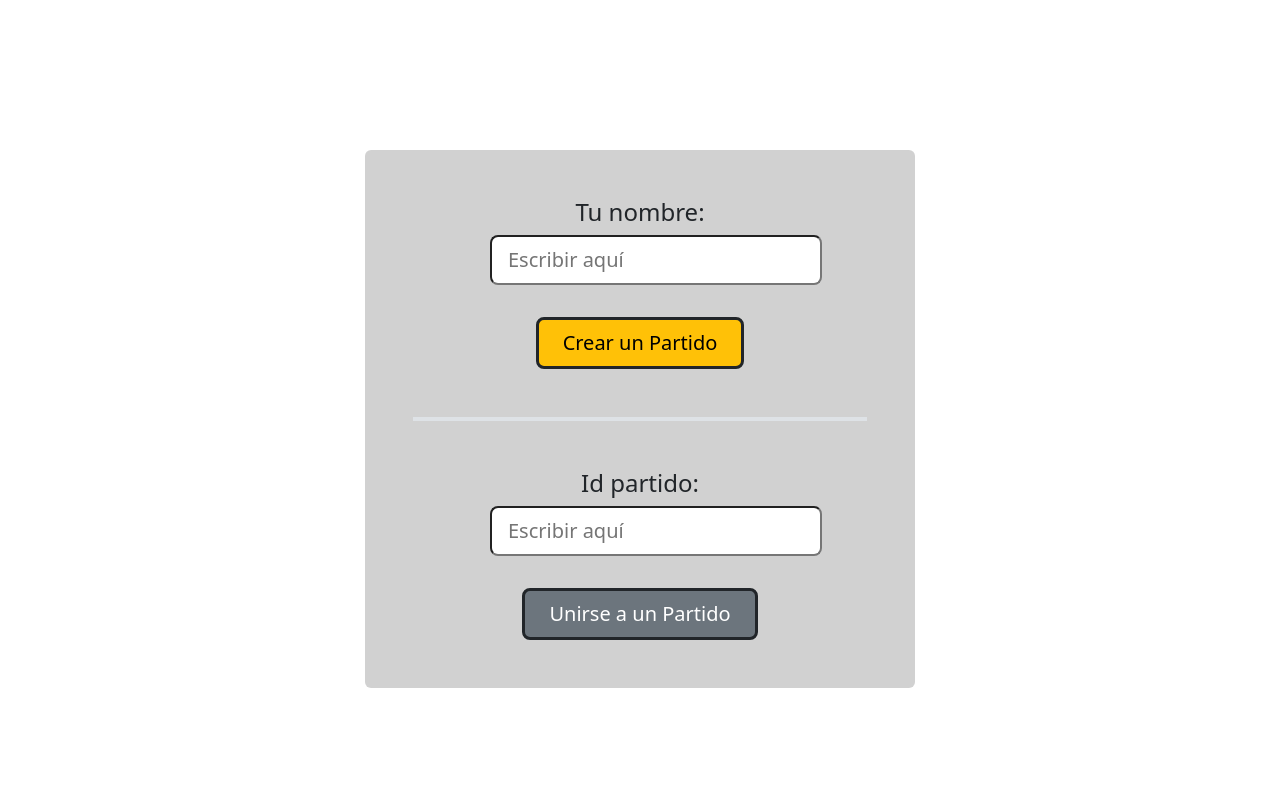
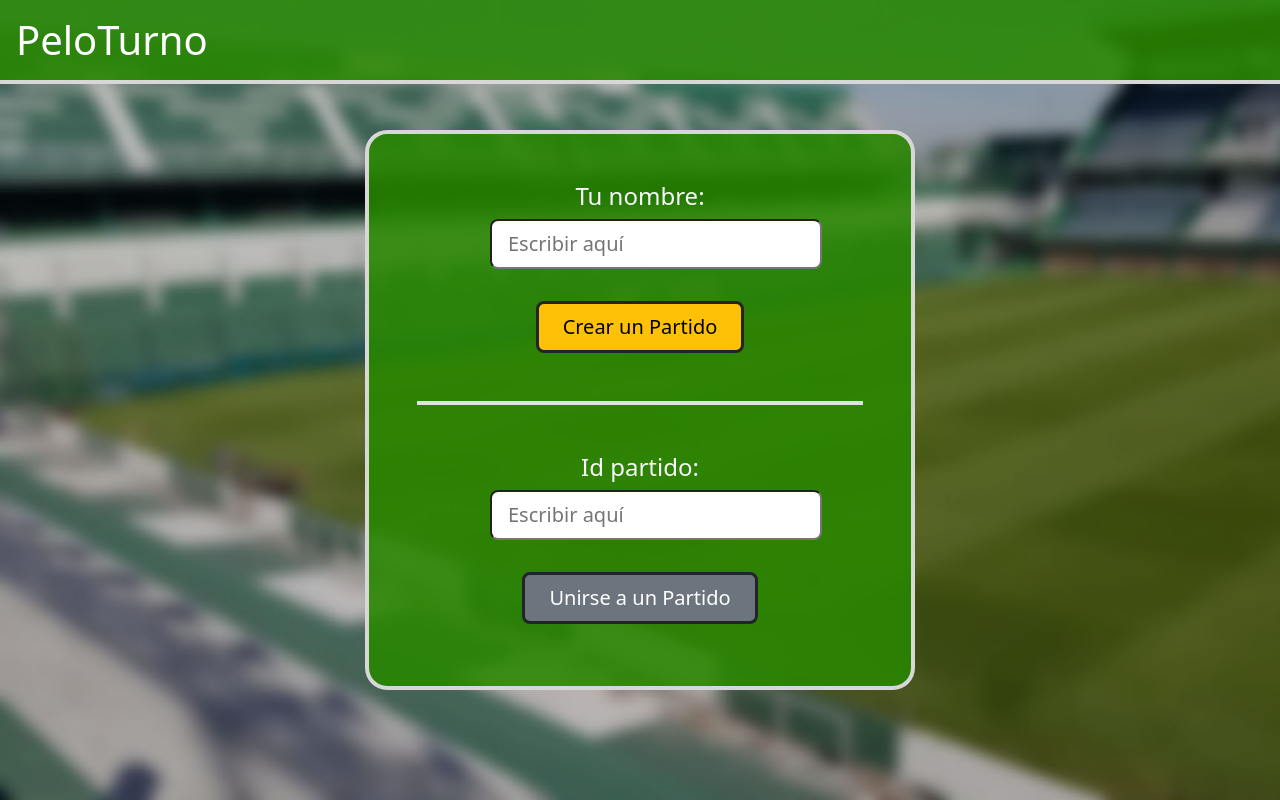
Before and after one commit to Alternativy/PeloTurno, a React (Create React App) app: page / in a window 1280 px wide. Built offline with nearby package versions, Linux system fonts and the light colour scheme.

Commit message:
css changes and partido comp

```diff
--- a/src/App.css
+++ b/src/App.css
@@ -1,59 +1,37 @@
 h1 {
-	background-color: #1c703d;
 	color: white;
 	margin: 0px;
 	padding-left: 30px;
-
 }
 
 header{
 	z-index: 999;
 	position: absolute;
 	width: 100%;
+	background-color: rgba(40, 135, 0, 0.873);
+	border-bottom: 4px solid rgb(215, 215, 215);
 }
 
 /* Establecer la imagen de fondo para el elemento body */
 .background{
-	background-image: url(./assets/img/banfiellld.jpeg);
+	background-image: url(./assets/img/staduim-bck.jpg);
 	background-repeat: no-repeat;
 	background-size: cover;
 	background-attachment: fixed;
 	display: flex;
 	justify-content: center;
-	min-height: 1200px;
+	min-height: 700px;
 	height: 100vh;
-
 }
-
-/* Aplicar un filtro de desenfoque y un filtro de brillo a la imagen de fondo */
-/* .background::before {
-	content: "";
-	position: absolute;
-	top: 0;
-	left: 0;
-	width: 100%;
-	height: 100%;
-	background: inherit;
-	filter: blur(2px) brightness(0.8);
-	-webkit-filter: blur(2px);
-	z-index: -1;
-  } */
-
-  /*
-  main{
-	  background-color: rgba(255, 238, 0, 0.6);
-	backdrop-filter: blur(6px);
-	padding: 2%;
-	box-shadow: solid 0px 0px 12px;
-}
-*/
 
 
 .container{
-	background-color: rgba(255, 238, 0, 0.6);
+	background-color: rgba(40, 135, 0, 0.88);
 	max-width: 550px !important;
-	max-height: 1000px;
-	margin-top: 150px;
+	max-height: 560px;
+	margin-top: 130px;
+	border: 4px solid rgb(215, 215, 215);
+	border-radius: 4%;
 }
 
 .form-check-input[type=checkbox] {
--- a/src/App.js
+++ b/src/App.js
@@ -14,7 +14,13 @@ function App() {
         <Router>
         		<Routes>
 					<Route path="/" element={
-						<div className='container rounded p-5' style={{backgroundColor: 'rgba(25,25,25,0.2)'}}>
+
+						<div className="background">
+						<header>
+						<h1 className='p-3 m-0'> PeloTurno
+						</h1>
+					</header>
+						<div className='container p-5 p-relative '>
 							<CrearPartido/>
 							<br/>
 							<br/>
@@ -22,6 +28,7 @@ function App() {
 							<br/>
 							<br/>
 							<UnirsePartido/>
+						</div>
 						</div>
 					} />
 
--- a/src/components/Crear Partido/CrearPartido.js
+++ b/src/components/Crear Partido/CrearPartido.js
@@ -63,7 +63,7 @@ function CrearPartido() {
 
         <form className='formulario m-auto text-center' onSubmit={writeToDatabase}>
 
-        <label className='h4 text-start' htmlFor='username'>Tu nombre:</label>
+        <label className='h4 text-start text-light' htmlFor='username'>Tu nombre:</label>
         <br/>
         <input type='text' id='username' placeholder='Escribir aquí' name='username' className='form-control-lg mb-3'/>
 
--- a/src/components/Partido Component/PartidoComponent.js
+++ b/src/components/Partido Component/PartidoComponent.js
@@ -38,59 +38,72 @@ function PartidoComponent() {
   const { id } = useParams();
   const dbRef = ref(database, "partido/" + id);
   const [data, setData] = useState("");
-  let hasUserCookies = false;
-  const cookie = getCookies(id);
+  const [hasUserCookies, setHasUserCookies] = useState(null);
 
   useEffect(() => {
+
+    const cookie = getCookies(id);
+    // obtener datos del usuario a partir de la cookie
+    function get_user(){
+      // verificar si existe el partidocn esa ID
+      get(ref(database, `partido/${id}`)).then((snapshot) => {
+        if (snapshot.exists()) {
+          const data_get = snapshot.val();
+
+          // por cada usuario en la data, chekear si coincide la cookie.value con el id del usuario
+          for (const userId in data_get.usuarios) {
+            const user = data_get.usuarios[userId];
+            // buscar si el id de usuario en la db coincide con el valor de la cookie
+            if (cookie && user.user_id === cookie.value) {
+              console.log('El usuario posee cookies guardadas con username: ' + user.username);
+              setHasUserCookies(true);
+              console.log(hasUserCookies);
+              if (user.is_admin) {
+                console.log('es admin: ' + user.is_admin);
+              }
+              break;
+            }
+            else{
+              setHasUserCookies(false);
+              console.log('No existe el usuario');
+            }
+          }
+        }
+        else {
+          console.log('No existe el partido, ID incorrecta');
+          window.location.replace('http://localhost:3000');
+        }
+
+      }).catch((error) => {
+        console.log('Error al obtener los datos del partido: ', error);
+      });
+    }
+
+    get_user();
+
     onValue(dbRef, (snapshot) => {
       if (snapshot.exists()) {
         setData(snapshot.val());
       }
+      else{
+        console.log("No existe el partido");
+          window.location.replace("/");
+      }
     });
-    }, []);
+
+  }, [id]);
+
 
 
 
 const unirsePartido = (event) => {
   event.preventDefault();
-  const id = event.target[0].value;
-  let hasUserCookies = false;
-  const cookies = getCookies(id);
 
-      // verificar si existe el partidocn esa ID
-      get(ref(database, `partido/${id}`)).then((snapshot) => {
-          if (snapshot.exists()) {
-              const data = snapshot.val();
-              console.log(data.id);
-              if (cookies && cookies.name === data.id){
-
-                  // por cada usuario en la data, chekear si coincide la cookie.value con el id del usuario
-                  for (const userId in data.usuarios) {
-                      const user = data.usuarios[userId];
-                      // buscar si el id de usuario en la db coincide con el valor de la cookie
-                      if (cookies && user.user_id === cookies.value) {
-                        console.log('El usuario posee cookies guardadas con username: ' + user.username);
-                          if (user.is_admin) {
-                              console.log('es admin: ' + user.is_admin);
-                          }
-                          hasUserCookies = true;
-                          break;
-                      }
-                      else{
-                          hasUserCookies = false;
-                      }
-                  }
-              }
-
-              // el usuario no posee cookies guardadas
-              if (!hasUserCookies){
-                  // si no coincide el valor de la cookie con un usuario en la db
-                  console.log('El usuario no existe ... abrir modal-box input de ingrese su nombre');
     const user_id = uid(8);
     update(ref(database, `partido/${id}/usuarios`), {
             [user_id]: {
             "user_id": user_id,
-                          "username": event.target[1].value,
+            "username": event.target[0].value,
             "color": "red",
             "positionX": 0,
             "positionY": 0
@@ -113,61 +126,12 @@ const unirsePartido = (event) => {
       });
   }
 
-          }
-          else {
-              console.log('No existe el partido, ID incorrecta');
-          }
-      }).catch((error) => {
-          console.log('Error al obtener los datos del partido: ', error);
-      });
 
-};
-
-
-
-
-    // obtener datos del usuario a partir de la cookie
-    function get_user(){
-      // verificar si existe el partidocn esa ID
-      get(ref(database, `partido/${id}`)).then((snapshot) => {
-        if (snapshot.exists()) {
-          const data_get = snapshot.val();
-
-          // por cada usuario en la data, chekear si coincide la cookie.value con el id del usuario
-          for (const userId in data_get.usuarios) {
-            const user = data_get.usuarios[userId];
-            // buscar si el id de usuario en la db coincide con el valor de la cookie
-            if (cookie && user.user_id === cookie.value) {
-              console.log('El usuario posee cookies guardadas con username: ' + user.username);
-                if (user.is_admin) {
-                    console.log('es admin: ' + user.is_admin);
-                }
-                hasUserCookies = true;
-                return true;
-            }
-            else{
-                hasUserCookies = false;
-            }
-        }
-        if (!hasUserCookies) {
-          console.log('no tienes cookies... modal-box ingrese su nombre');
-        }
-
-        }
-        else {
-          console.log('No existe el partido, ID incorrecta');
-          window.location.replace('http://localhost:3000');
-        }
-
-      }).catch((error) => {
-        console.log('Error al obtener los datos del partido: ', error);
-      });
-    }
 
     // si existe data con el id de la url
     if (data !== null && data !== ""){
-      get_user();
 
+      if (hasUserCookies === true){
         return (
         <div>
           <span>Id del partido: {data.id}</span>
@@ -187,21 +151,26 @@ const unirsePartido = (event) => {
               return <li key={usuario.user_id}>{usuario.username} - {usuario.user_id} - {usuario.is_admin ? 'admin' : 'user'} </li>;
             })}
           </ul>
-
         </div>
 
         );
       }
-
-    else{
-
+      else if (hasUserCookies === false){
         return (
           <div>
-
+            <form onSubmit={unirsePartido}>
+              <input type="text" placeholder="Nombre de usuario" />
+              <button type="submit">Unirse al partido</button>
+            </form>
           </div>
         );
       }
 
     }
+    else{
+      return (<div>Cargando...</div>);
+    }
+
+}
 
 export default PartidoComponent;
--- a/src/components/Unirse Partido/UnirsePartido.js
+++ b/src/components/Unirse Partido/UnirsePartido.js
@@ -3,7 +3,7 @@ import firebaseConfig from '../../store/Firebase/firebaseConfig';
 
 // Import the functions you need from the SDKs you need
 import { initializeApp } from "firebase/app";
-import { getDatabase, ref, get, update } from "firebase/database";
+import { getDatabase, ref, get } from "firebase/database";
 // Initialize Firebase
 const app = initializeApp(firebaseConfig);
 const database = getDatabase(app);
@@ -37,7 +37,7 @@ function UnirsePartido(){
 
             <form className='formulario m-auto  text-center' onSubmit={unirsePartido}>
 
-            <label className='h4 text-start' htmlFor='id_partido'>Id partido:</label>
+            <label className='h4 text-start text-light' htmlFor='id_partido'>Id partido:</label>
             <br/>
             <input type='text' id='id_partido' placeholder='Escribir aquí' name='id_partido' className='form-control-lg mb-3 '/>
 
```
Also changed, not shown: src/assets/img/banfiellld.jpeg, src/assets/img/staduim-bck.jpg (added). Lines whose indentation alone changed are shown as unchanged.
